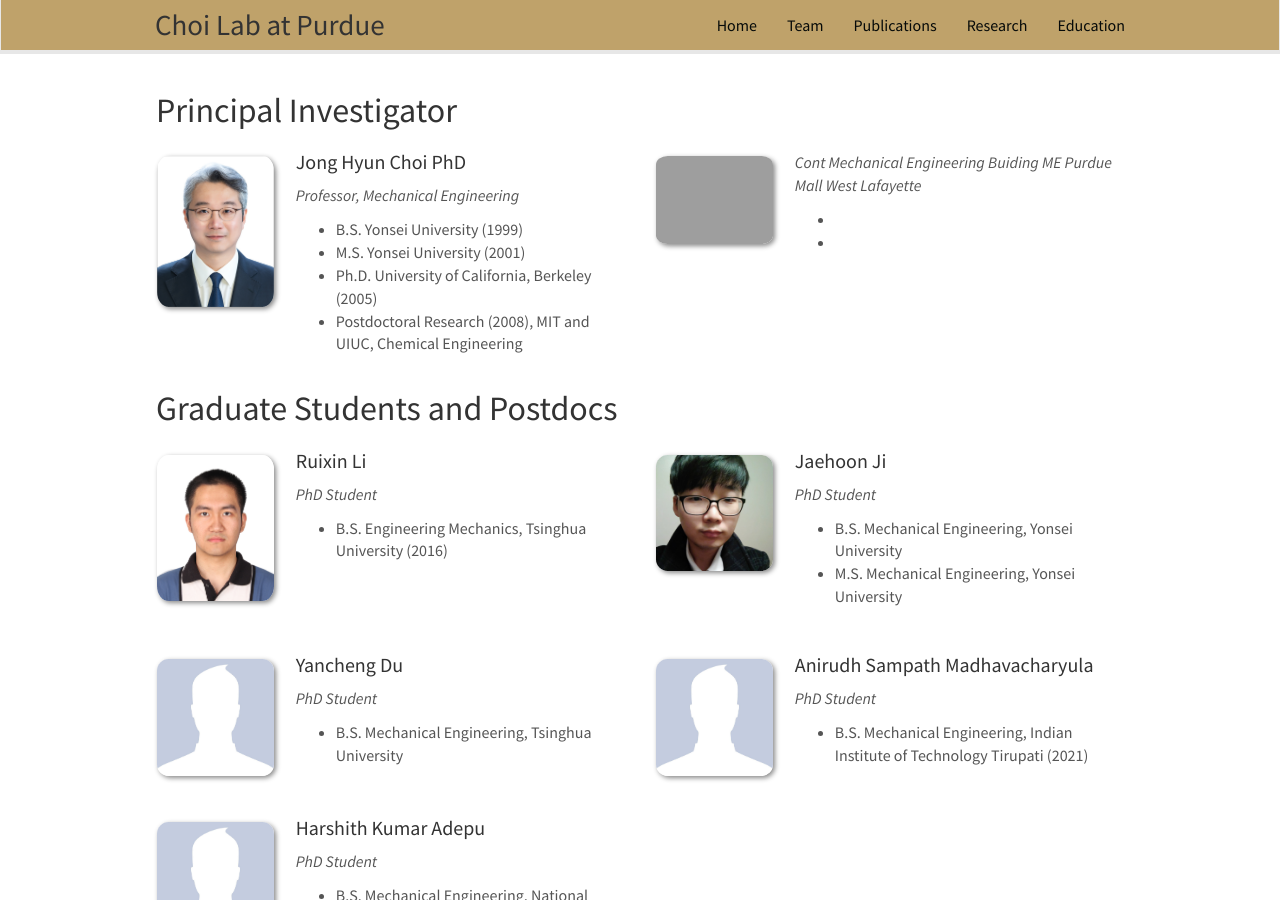
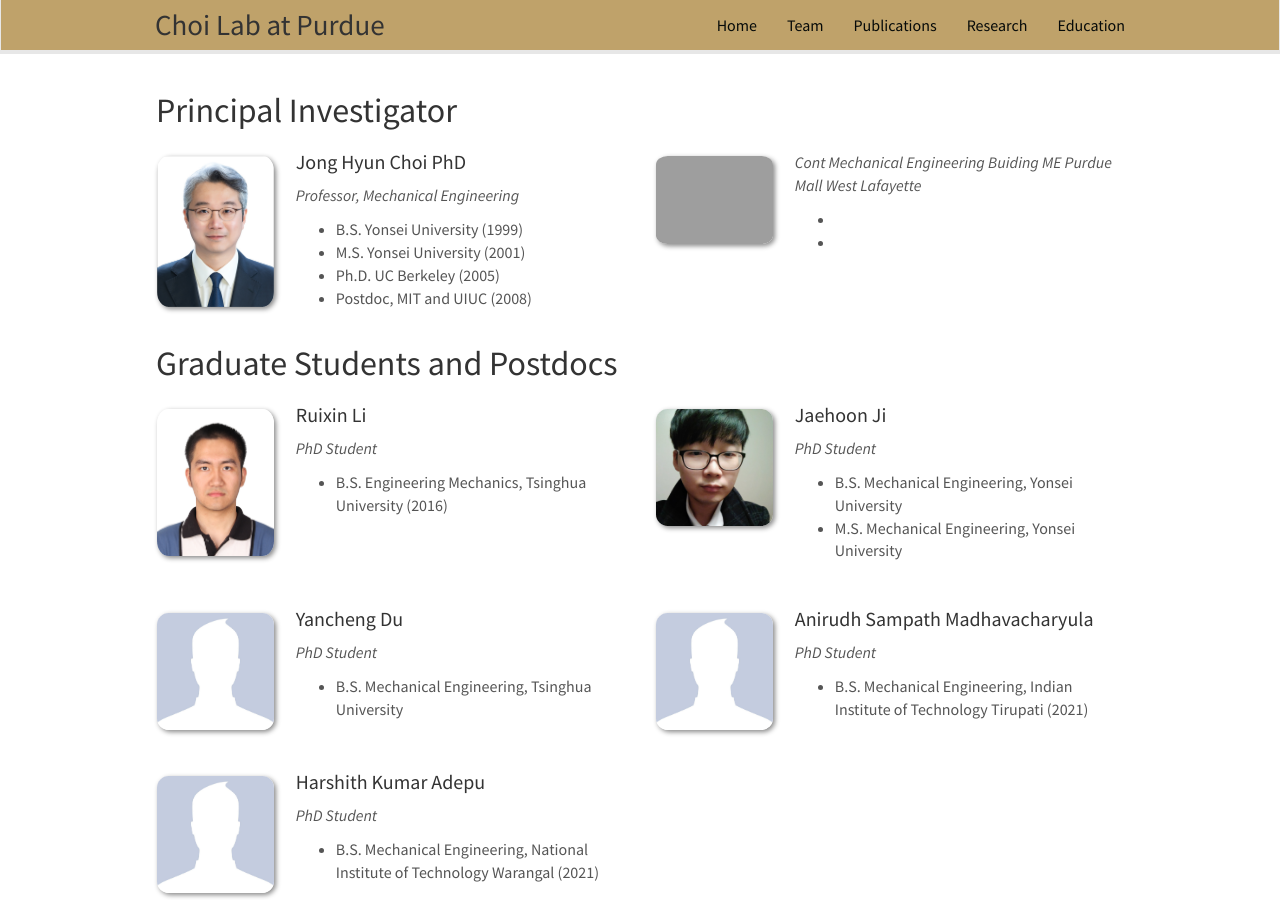
Before and after one commit to choidnalab/choidnalab.github.io, a Jekyll site: the page built from _pages/team.md, in a window 1280 px wide and 900 px high. Built offline with Jekyll 4.4.1, drawn with Linux system fonts in a browser that asks for light colours; nearby versions of some CDN libraries.

Commit message:
Update PI.yml

```diff
--- a/_data/PI.yml
+++ b/_data/PI.yml
@@ -5,8 +5,8 @@
   number_educ: 4
   education1: B.S. Yonsei University (1999)
   education2: M.S. Yonsei University (2001)
-  education3: Ph.D. University of California, Berkeley (2005)
-  education4: Postdoctoral Research (2008), MIT and UIUC, Chemical Engineering
+  education3: Ph.D. UC Berkeley (2005)
+  education4: Postdoc, MIT and UIUC (2008)
 
 - name:
   photo:
```
